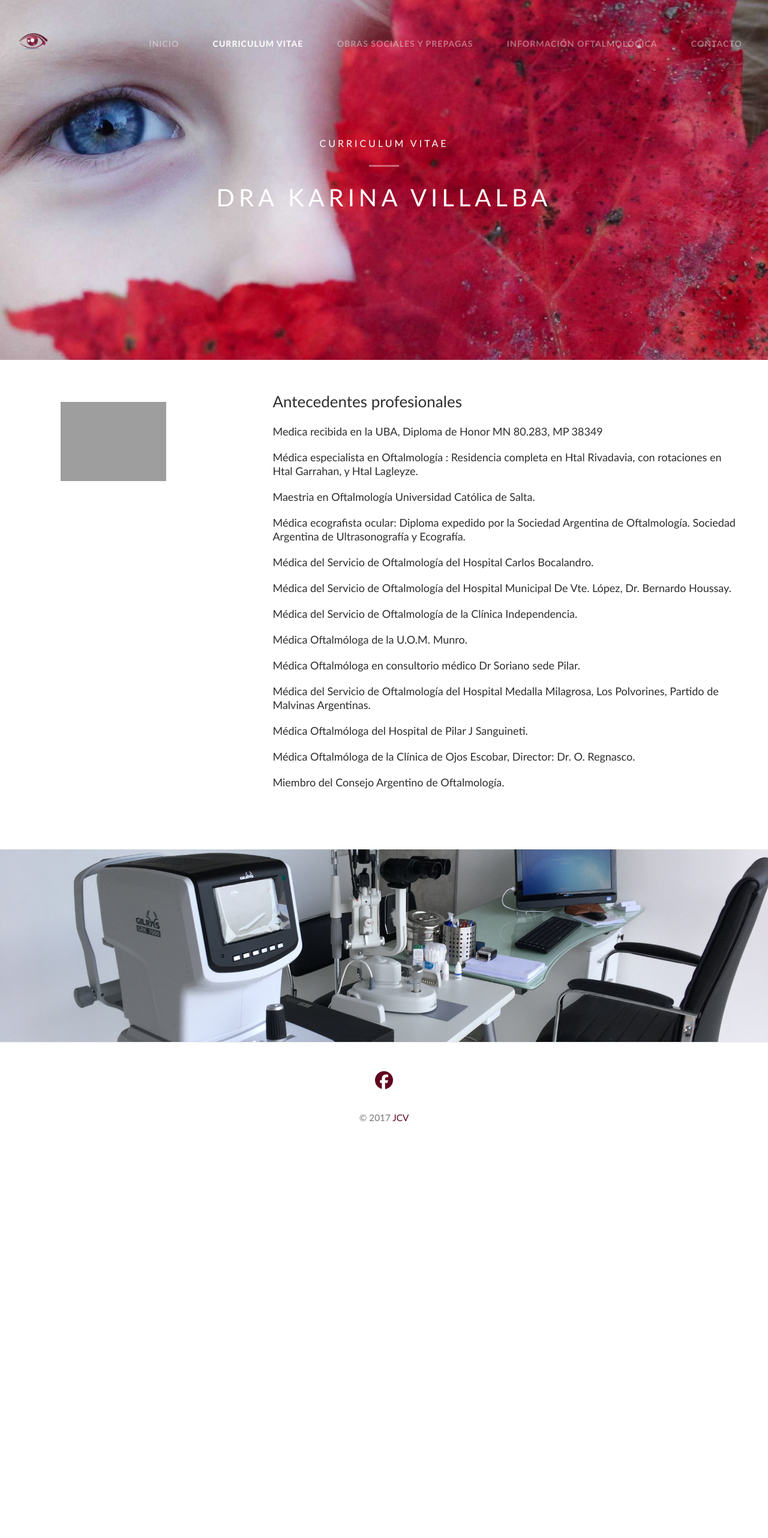
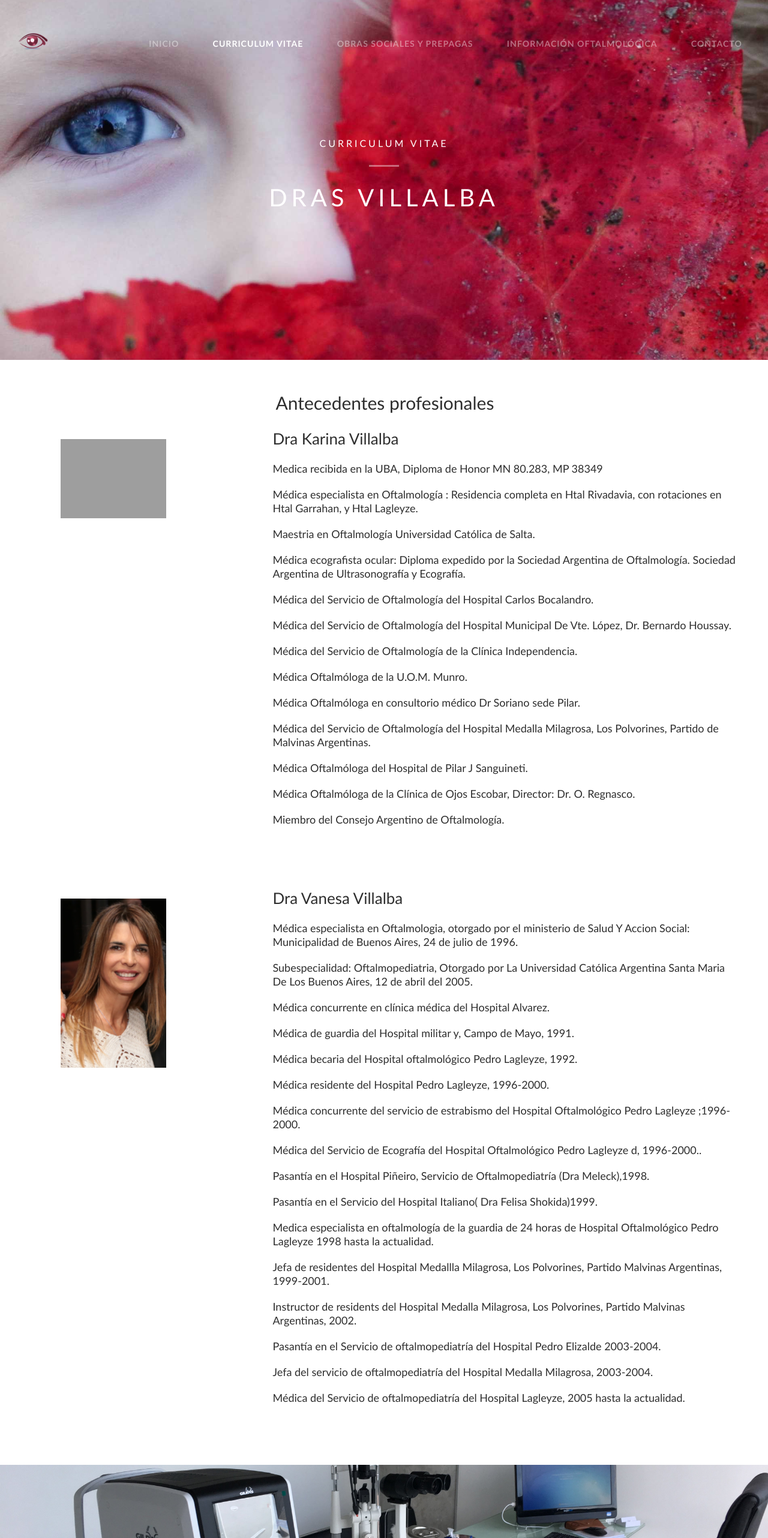
Before and after one commit to jcvidiri/kari-static, a website: page curriculum.html in a window 1280 px wide. Shown: the top 2564 px of the page at 60% size. Before the commit the page ends 1923 px from the top, so only its background shows below. Drawn offline with nearby package versions, Linux system fonts and the light colour scheme; some packages are replaced by stand-ins of ours; grey boxes are pictures that could not be loaded; a script that the page names is missing.

Commit message:
requested changes

```diff
--- a/curriculum.html
+++ b/curriculum.html
@@ -6,10 +6,10 @@
 	<head>
 	<meta charset="utf-8">
 	<meta http-equiv="X-UA-Compatible" content="IE=edge">
-	<title>Consultorio Oftalmológico &mdash; Dra Karina Villalba </title>
+	<title>Consultorio Oftalmológico &mdash; Dras Villalba </title>
 	<meta name="viewport" content="width=device-width, initial-scale=1">
-	<meta name="description" content="Consultorio Oftalmológico Dra Karina Villalba" />
-	<meta name="keywords" content="Consultorio Oftalmológico Dra Karina Villalba" />
+	<meta name="description" content="Consultorio Oftalmológico Dras Villalba" />
+	<meta name="keywords" content="Consultorio Oftalmológico Dras Villalba" />
 	<meta name="author" content="JCV" />
 <meta name="theme-color" content="#5F021F">
 
@@ -37,7 +37,7 @@
 				<div class="container fullwidth">
 
 					<!-- START #logo -->
-					<a class="navbar-brand scroll" href="index.html" title="Consultorio Oftalmológico Dra Karina Villalba">
+					<a class="navbar-brand scroll" href="index.html" title="Consultorio Oftalmológico Dras Villalba">
 															<img class="normal-logo hidden-xs" src="img/centroDelViso.png" alt="logo" height="30" width="50"/>
 															<img class="visible-xs-block" src="img/centroDelViso.png" width="44" height="30" alt="logo"/>
 					</a>
@@ -63,7 +63,7 @@
 							<div class="hero-wrap">
 								<div class="hero-intro">
 										<h2>Curriculum Vitae<span></span></h2>
-										<h1>Dra Karina Villalba</h1>
+										<h1>Dras Villalba</h1>
 								</div>
 							</div>
 						</div>
@@ -74,9 +74,10 @@
 			<div id="main">
 				<section>
 					<div class="container">
+						<h1 class="col-md-8 col-md-offset-1 col-md-push-3">Antecedentes profesionales</h1>
 						<div class="row">
 							<div class="col-md-8 col-md-offset-1 col-md-push-3" id="content">
-								<h2>Antecedentes profesionales</h2>
+								<h2>Dra Karina Villalba</h2>
 								<div class="row">
 									<div class="col-md-12">
 										<p>Medica recibida en la UBA, Diploma de Honor MN 80.283, MP 38349</p>
@@ -103,7 +104,43 @@
 										<div class="col-md-12" align="center">
 											<p><img src="img/kari-cv2.png" class="resize img-responsive"></p>
 										</div>
+										</div>
+								</div>
+							</div>
+						</div>
+						<div class="spacer spacer-md"></div>
+						<div class="row">
+							<div class="col-md-8 col-md-offset-1 col-md-push-3" id="content">
+								<h2>Dra Vanesa Villalba</h2>
+								<div class="row">
+									<div class="col-md-12">
+										<p>Médica especialista en  Oftalmologia, otorgado por el ministerio de Salud Y Accion Social: Municipalidad de Buenos Aires, 24 de julio de 1996.</p>
+										<p>Subespecialidad: Oftalmopediatria, Otorgado por La Universidad Católica Argentina Santa Maria De Los Buenos Aires, 12 de abril del 2005.</p>
+										<p>Médica concurrente en clínica médica del Hospital Alvarez.</p>
+										<p>Médica de guardia del Hospital militar y, Campo de Mayo, 1991.</p>
+										<p>Médica becaria del Hospital oftalmológico Pedro Lagleyze, 1992.</p>
+										<p>Médica residente del Hospital Pedro Lagleyze, 1996-2000.</p>
+										<p>Médica concurrente del servicio de estrabismo del Hospital Oftalmológico Pedro Lagleyze ;1996-2000.</p>
+										<p>Médica del Servicio de Ecografía del Hospital Oftalmológico Pedro Lagleyze d, 1996-2000..</p>
+										<p>Pasantía en el Hospital Piñeiro, Servicio de Oftalmopediatría (Dra Meleck),1998.</p>
+										<p>Pasantía en el Servicio del Hospital Italiano( Dra Felisa Shokida)1999.</p>
+										<p>Medica especialista en oftalmología de la guardia de 24 horas de Hospital Oftalmológico Pedro Lagleyze 1998 hasta la actualidad.</p>
+										<p>Jefa de residentes del Hospital Medallla Milagrosa, Los Polvorines, Partido Malvinas Argentinas, 1999-2001.</p>
+										<p>Instructor de residents del Hospital Medalla Milagrosa, Los Polvorines, Partido Malvinas Argentinas, 2002.</p>
+										<p>Pasantía en el Servicio de oftalmopediatría del Hospital Pedro Elizalde 2003-2004.</p>
+										<p>Jefa del servicio de oftalmopediatría del Hospital Medalla Milagrosa, 2003-2004.</p>
+										<p>Médica del Servicio de oftalmopediatría del Hospital Lagleyze, 2005 hasta la actualidad.</p>
 									</div>
+								</div>
+							</div>
+							<div class="col-md-3 col-md-pull-9" id="sidebar">
+								<div class="side-section">
+									<div class="spacer spacer-xxs"></div>
+									<div class="row">
+										<div class="col-md-12" align="center">
+											<p><img src="img/vane-cv.png" class="resize img-responsive"></p>
+										</div>
+										</div>
 								</div>
 							</div>
 						</div>
--- a/js/main.js
+++ b/js/main.js
@@ -31,7 +31,7 @@
 				});
 
 				$('<div id="logo-mobile-wrap">').append(cloneLogo).insertBefore('#header-section');
-				$('#logo-mobile-wrap').append('<a href="#" id="mobile-menu-btn"><i class="ti-menu"></i></a>')
+				$('#logo-mobile-wrap').append('<a href="#" id="mobile-menu-btn"><i class="ti-menu"></i></a><i class="fa fa-phone" aria-hidden="true"> 011 6467-1313</i> <a href="contact.html"><i class="fa fa-map-marker" aria-hidden="true"></i></a>')
 				$('<div id="mobile-menu">').append(clone).insertBefore('#header-section');
 
 				$('#header-section').hide();
```
Also changed, not shown: 404.html (+3 -3 lines), con.html (+5 -5 lines), contact.html (+5 -5 lines), cur.html (+43 -6 lines), home.html (+16 -8 lines), index.html (+17 -7 lines), inf.html (+4 -4 lines), information.html (+4 -4 lines), soc.html (+4 -4 lines), social.html (+4 -4 lines), img/vane-cv.png (added).
